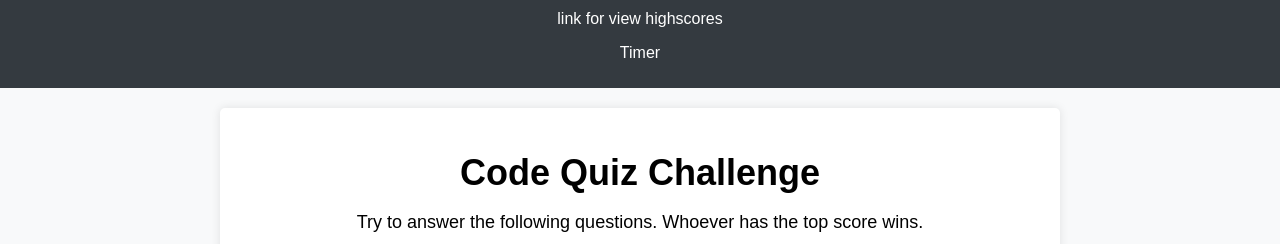
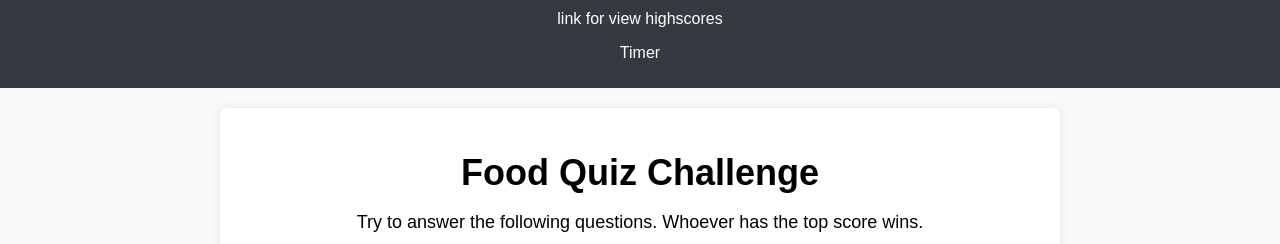
Before and after one commit to Shawki45/Food-Quiz, a plain HTML site: page index.html in a window 1280 px wide. Shown: the top 244 px of the page. Drawn offline with Linux system fonts and the light colour scheme.

Commit message:
updated the name

```diff
--- a/index.html
+++ b/index.html
@@ -13,7 +13,7 @@
     </header>
     <main>
       <div id="Welcome">
-        <h1>Code Quiz Challenge</h1>
+        <h1>Food Quiz Challenge</h1>
         <p>
           Try to answer the following questions. Whoever has the top score wins.
         </p>
```
Also changed, not shown: 1 other file.
